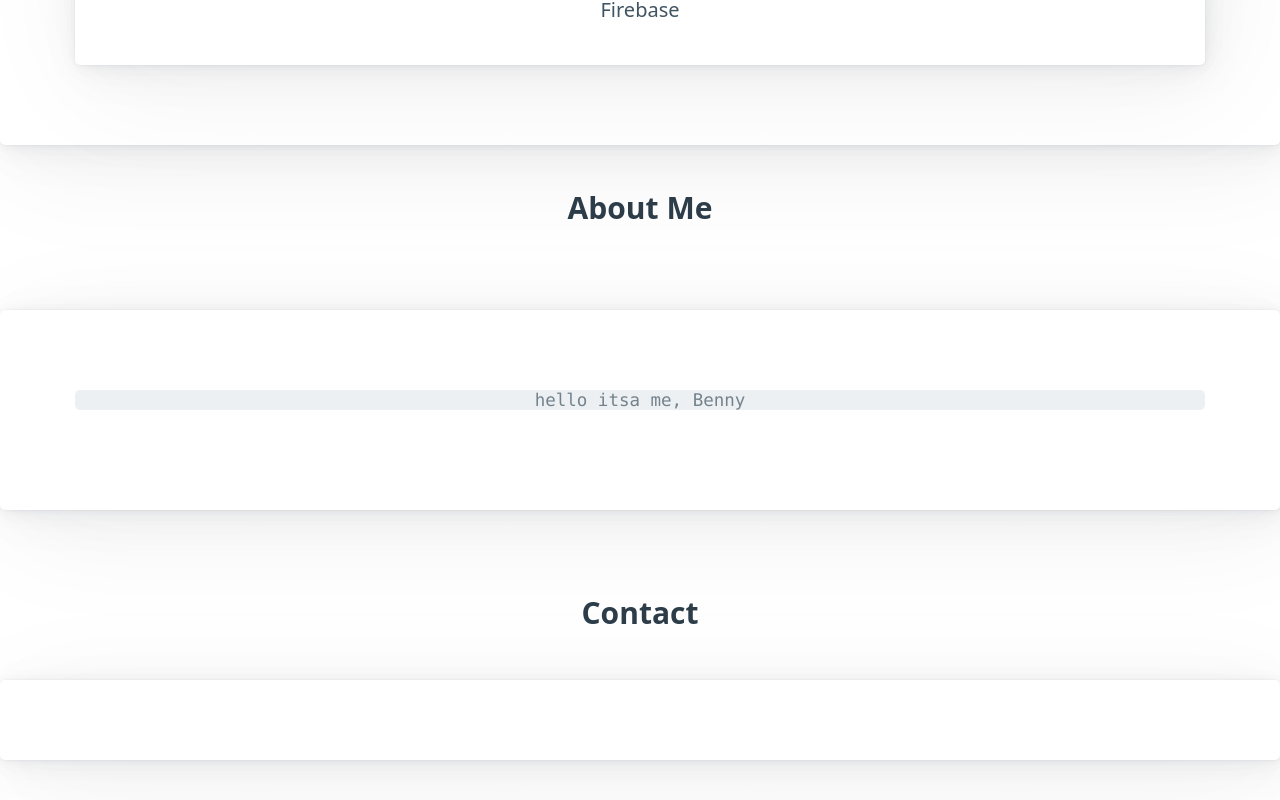
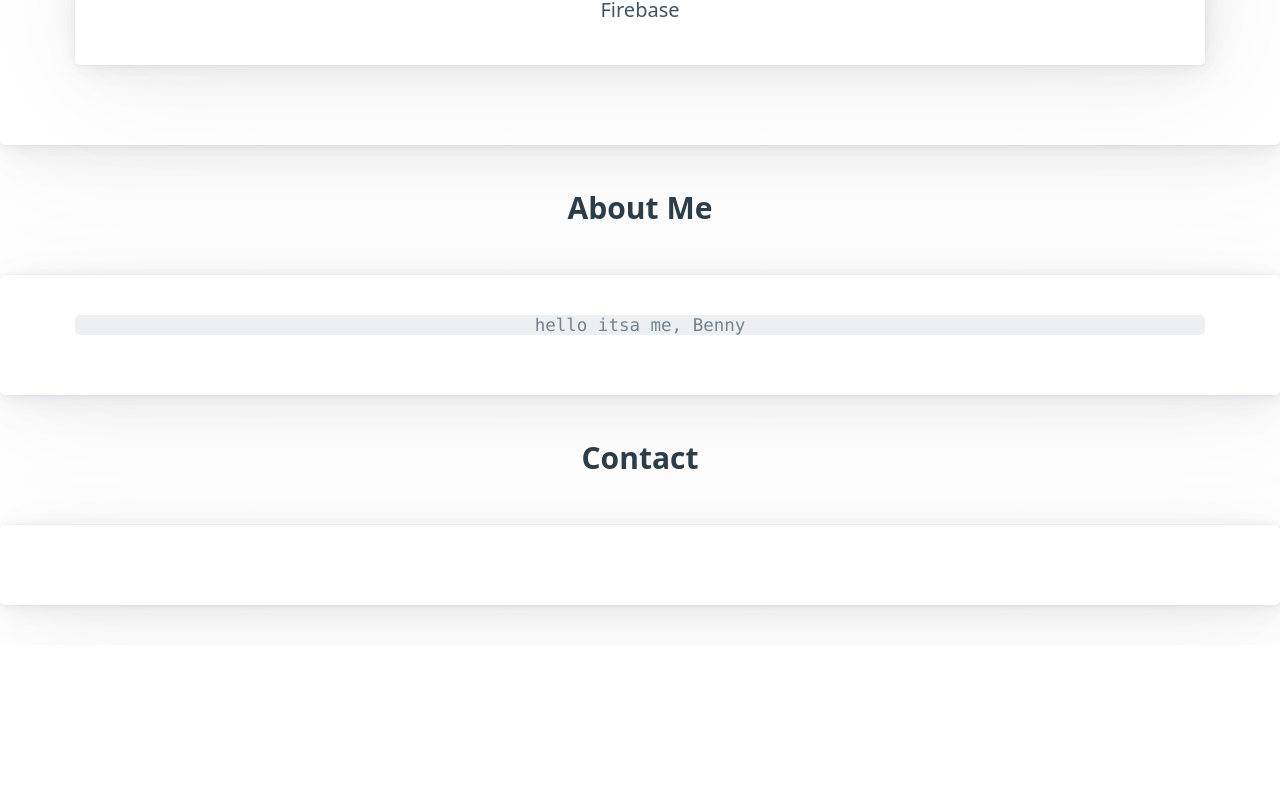
Before and after one commit to bennysuf/portfolio, a JavaScript app: page / in a window 1280 px wide. Shown: the part 1314-2114 px from the top of the page. After the commit the page ends 1959 px from the top, so only its background shows below. Built offline with nearby package versions, Linux system fonts and the light colour scheme.

Commit message:
add id/class names

```diff
--- a/src/components/About.js
+++ b/src/components/About.js
@@ -1,15 +1,13 @@
 function About() {
   return (
-    <section>
-      <body>
+      <body id="about">
         <h3>About Me</h3>
-        <article>
+        <article className="outer-article">
           <main class="container">
             <pre>hello itsa me, Benny</pre>
           </main>
         </article>
       </body>
-    </section>
   );
 }
 
```
